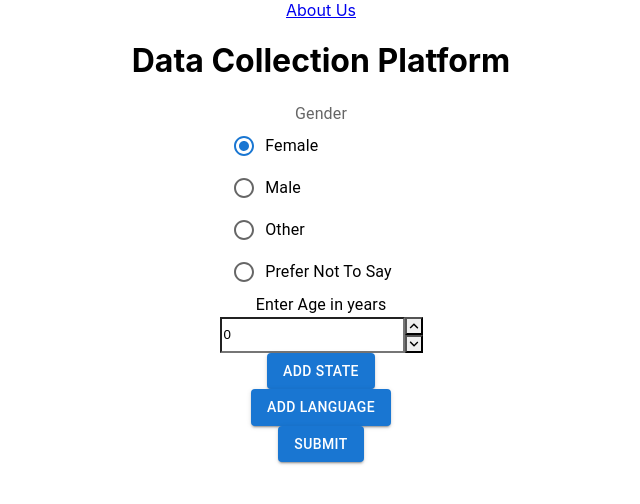
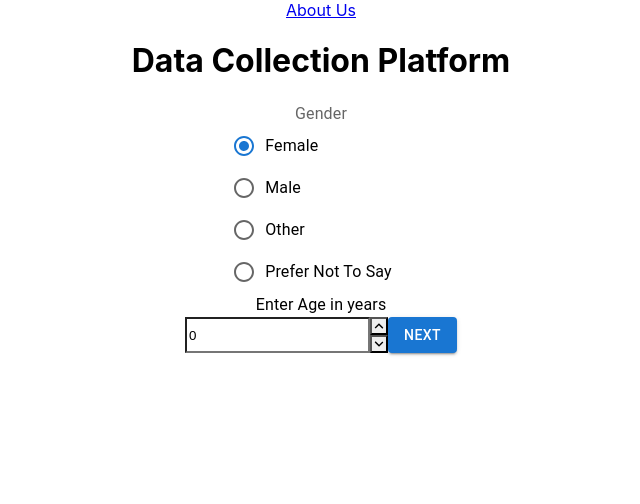
Before and after one commit to saksham218/data-collection, a React (Create React App) app in the folder client/: page / in a window 1280 px wide. Shown: the top 504 px of the page, without its empty margins (319-959 px from the left). Built offline with nearby package versions, Linux system fonts and the light colour scheme.

Commit message:
multi step form

```diff
--- a/client/src/components/Home.jsx
+++ b/client/src/components/Home.jsx
@@ -198,12 +198,21 @@ const Home = () => {
     //     console.log("metaadataRes", metaadataRes.data);
     //     // navigate('/thankyou');
     // };
+    const nextStep = () => {
+        setStep(step + 1);
+    }
+
+    const prevStep = () => {
+        setStep(step - 1);
+    }
+
+
     return (
         <div>
             <Link to="/aboutus">About Us</Link>
             <h1>Data Collection Platform</h1>
             {/* <TextField label="Name" gutterBottom value={name} onChange={(e) => { setName(e.target.value) }} /> */}
-            <Box>
+            {step === 1 ? <Box><Box>
                 <FormControl>
                     <FormLabel id="demo-radio-buttons-group-label">Gender</FormLabel>
                     <RadioGroup
@@ -240,6 +249,8 @@ const Home = () => {
                     showButtons
                     placeholder='Age in years'
                     onChange={(e) => { setAge(e.value); }} />
+                <Button variant="contained" color="primary" onClick={nextStep}> Next</Button>
+            </Box> : null}
 
             {/* <Box >
                 <FormControl style={{ width: "225px" }}>
@@ -255,10 +266,14 @@ const Home = () => {
             </Box> */}
 
 
-            <Box>
+            {step === 2 ? <Box>
                 {statesVisited.map((s, index) => <State s={s} index={index} states={states} setStatesVisited={setStatesVisited} statesVisited={statesVisited} />)}
                 <Button variant="contained" color="primary" onClick={() => setStatesVisited([...statesVisited, { stateName: "", durationLived: 0 }])}> Add State</Button>
-            </Box>
+
+                <Button variant="contained" color="primary" onClick={prevStep}> Previous</Button>
+                <Button variant="contained" color="primary" onClick={nextStep}> Next</Button>
+
+            </Box> : null}
 
             {/*
             <ImageCapturer setImageBlob={setImageBlob} setIsImage={setIsImage} />
@@ -269,16 +284,18 @@ const Home = () => {
                 Submit
             </Button> */}
 
-            <Box>
+            {step === 3 ? <Box><Box>
                 {languagesSpoken.map((l, index) => <Language l={l} index={index} languages={languages} setLanguagesSpoken={setLanguagesSpoken} languagesSpoken={languagesSpoken} statesVisited={statesVisited} states={states} controlledLanguageBlobs={controlledLanguageBlobs} setControlledLanguageBlobs={setControlledLanguageBlobs} ownLanguageBlobs={ownLanguageBlobs} setOwnLanguageBlobs={setOwnLanguageBlobs} />)}
                 <Button variant="contained" color="primary" onClick={() => { setLanguagesSpoken([...languagesSpoken, { languageName: '', proficiency: '', mode: '', learnedInState: '' }]); setControlledLanguageBlobs([...controlledLanguageBlobs, null]); setOwnLanguageBlobs([...ownLanguageBlobs, null]); }}> Add Language</Button>
             </Box>
 
+                <Button variant="contained" color="primary" onClick={prevStep}> Previous</Button>
                 <Button variant="contained" color="primary" onClick={submitData}
                 // disabled={(isVideo && isAudio && isImage && name !== "" && state !== "") ? false : true}
                 >
                     Submit
                 </Button>
+            </Box> : null}
         </div>
     );
 }
```
Lines whose indentation alone changed are shown as unchanged.
